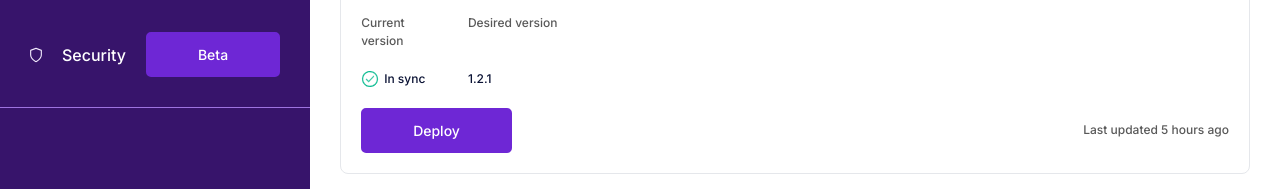
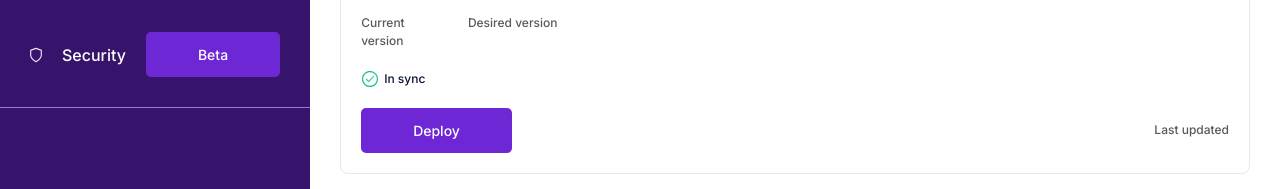
Before and after one commit to Abujd/kapstan-assignment, a Next.js app: page / in a window 1280 px wide. Shown: the part 255-444 px from the top of the page. Built offline with nearby package versions, Linux system fonts and the light colour scheme; no server answers.

Commit message:
Update ServiceInfoCard.js

```diff
--- a/src/app/components/info/ServiceInfoCard.js
+++ b/src/app/components/info/ServiceInfoCard.js
@@ -1,11 +1,20 @@
 "use client";
-import React, { useState } from "react";
+import React, { useState, useEffect } from 'react';
 import UpArrow from "../svgs/UpArrow";
 import DownArrow from "../svgs/DownArrow";
 import Correct from "../svgs/Correct";
+import { getDateFormat } from '../../../../utils/common';
 
-function ServiceInfoCard() {
+function ServiceInfoCard({selectedOption}) {
   const [isCollapsed, setIsCollapsed] = useState(false);
+  const [foundGame, setFoundGame] = useState(null);
+
+  useEffect(() => {
+    const storedGame = localStorage.getItem('game');
+    if (storedGame) {
+      setFoundGame(JSON.parse(storedGame));
+    }
+  }, [selectedOption]);
 
   const toggleCollapse = () => {
     setIsCollapsed(!isCollapsed);
@@ -28,13 +37,16 @@ function ServiceInfoCard() {
           </div>
           <div className="flex text-[12px] gap-[20px] px-[20px] py-[10px]">
             <div className="basis-[10%] flex items-center gap-[5px]">
-              <Correct /> In sync
+            {foundGame?.version === foundGame?.desiredVersion ? <> <Correct /> In sync</> : <>{foundGame?.version}</>}
+
             </div>
-            <div>1.2.1</div>
+            <div>{foundGame?.desiredVersion}</div>
           </div>
           <div className="flex items-center px-[20px] py-[10px] mb-[10px]">
-            <button className="btn btn-primary">Deploy</button>
-            <div className="text-[12px] text-[#595959] ml-auto">Last updated 5 hours ago</div>
+            <button className="btn btn-primary">
+              Deploy
+            </button>
+            <div className="text-[12px] text-[#595959] ml-auto">Last updated {foundGame?.updatedAt && getDateFormat(foundGame.updatedAt)}</div>
           </div>
         </div>
       </div>
```
